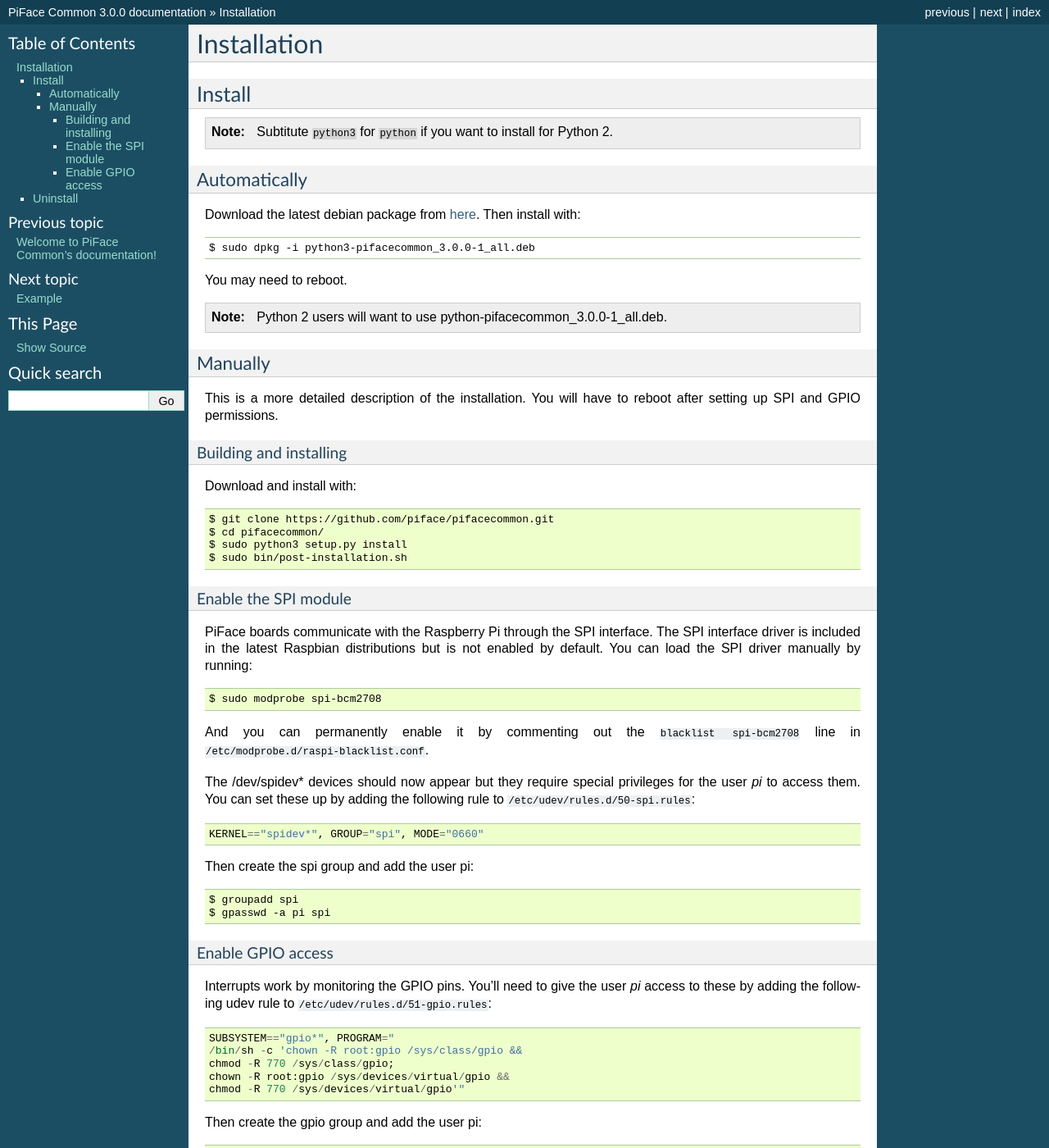
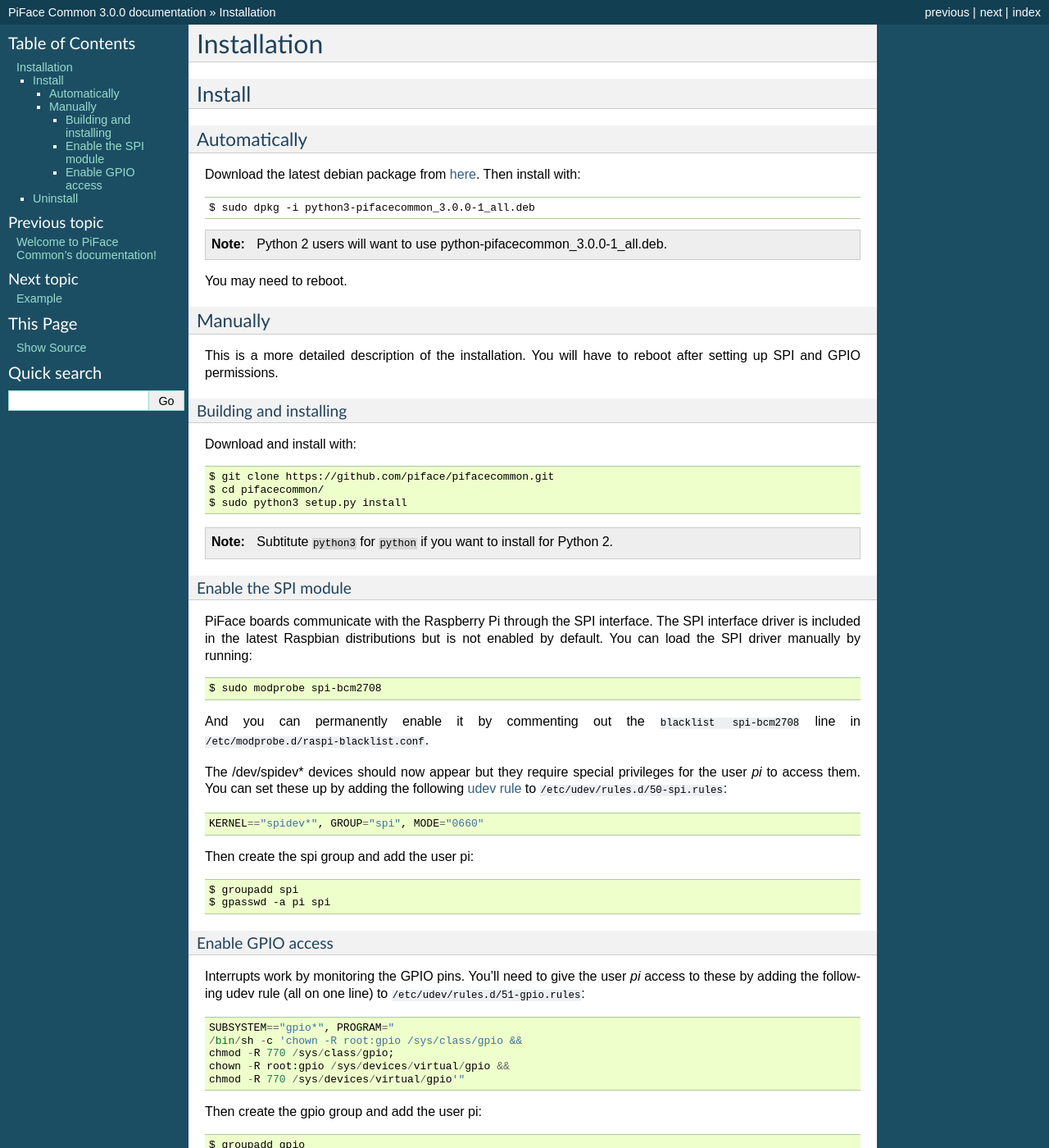
Before and after one commit to piface/pifacecommon, a Sphinx documentation site: the page built from docs/installation.rst, in a window 1280 px wide and 1400 px high. Shown: the whole window at 82% size. Built offline with Sphinx 7.4.7, drawn with Linux system fonts in a browser that asks for light colours; formulas are drawn with MathJax 3.

Commit message:
Debian package now installs udev rules, removed post install/removal scripts since they no longer cover all bases. Updated docs too.

```diff
--- a/docs/installation.rst
+++ b/docs/installation.rst
@@ -18,15 +15,15 @@
 
     $ sudo dpkg -i python3-pifacecommon\_\ |version|-1_all.deb
 
+.. note:: Python 2 users will want to use python-pifacecommon\_\ |version|-1_all.deb.
+
 You may need to reboot.
-
-.. note:: Python 2 users will want to use python-pifacecommon\_\ |version|-1_all.deb.
 
 
 Manually
 --------
-This is a more detailed description of the installation. You will have to reboot
-after setting up SPI and GPIO permissions.
+This is a more detailed description of the installation. You will have
+to reboot after setting up SPI and GPIO permissions.
 
 Building and installing
 ^^^^^^^^^^^^^^^^^^^^^^^
@@ -36,7 +33,9 @@
     $ git clone https://github.com/piface/pifacecommon.git
     $ cd pifacecommon/
     $ sudo python3 setup.py install
-    $ sudo bin/post-installation.sh
+
+.. note:: Subtitute ``python3`` for ``python`` if you want to install for
+   Python 2.
 
 
 Enable the SPI module
@@ -52,7 +51,8 @@
 
 The /dev/spidev* devices should now appear but they require special privileges
 for the user *pi* to access them. You can set these up by adding the following
-rule to ``/etc/udev/rules.d/50-spi.rules``::
+`udev rule <https://wiki.debian.org/udev>`_ to
+``/etc/udev/rules.d/50-spi.rules``::
 
     KERNEL=="spidev*", GROUP="spi", MODE="0660"
 
@@ -65,7 +65,7 @@
 Enable GPIO access
 ^^^^^^^^^^^^^^^^^^
 Interrupts work by monitoring the GPIO pins. You'll need to give the user *pi*
-access to these by adding the following udev rule to
+access to these by adding the following udev rule (all on one line) to
 ``/etc/udev/rules.d/51-gpio.rules``::
 
     SUBSYSTEM=="gpio*", PROGRAM="
```
Also changed, not shown: other parts of docs/installation.rst (+0 -3 lines), README.md (+3 -9 lines), 2 other files.
